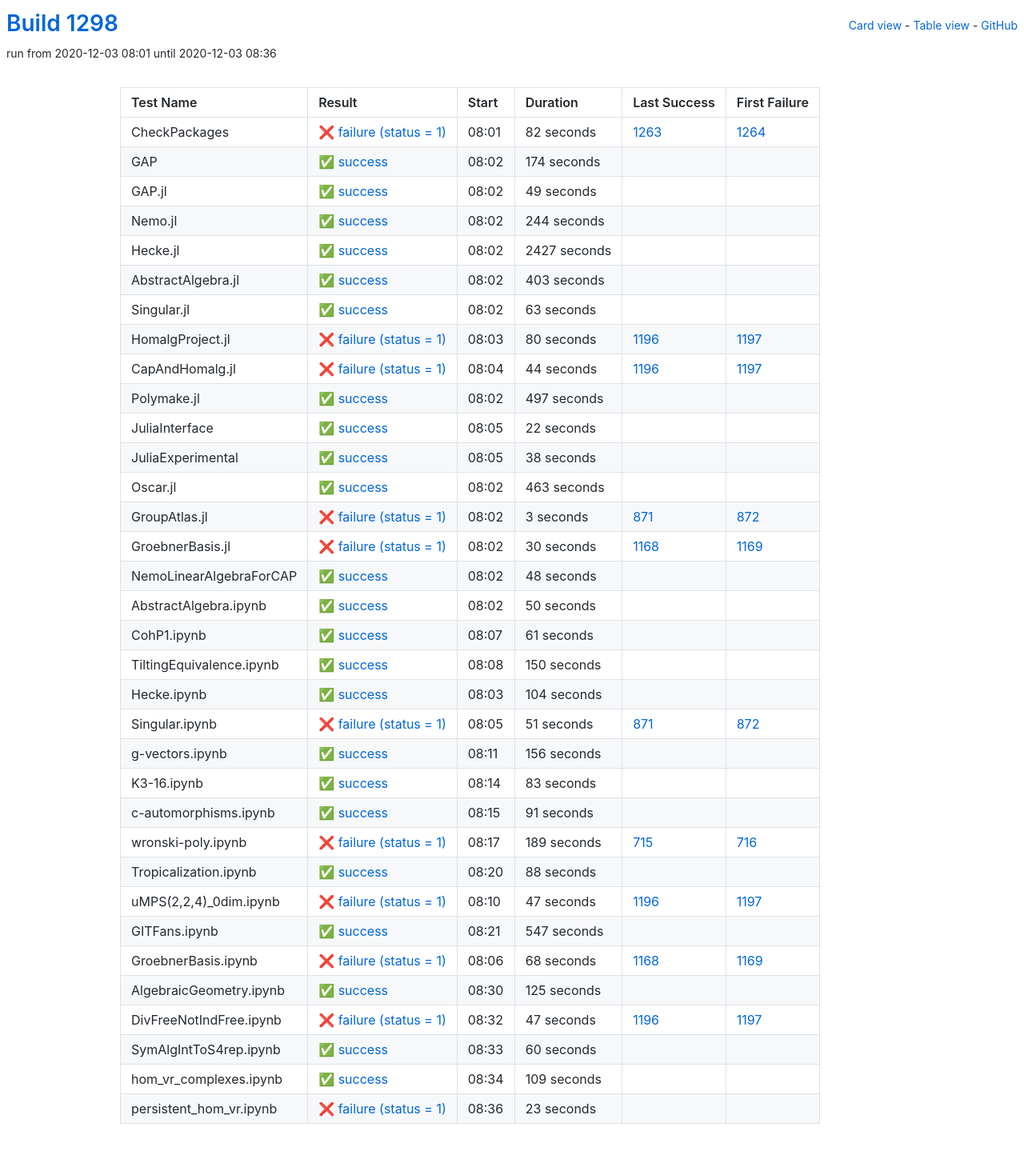
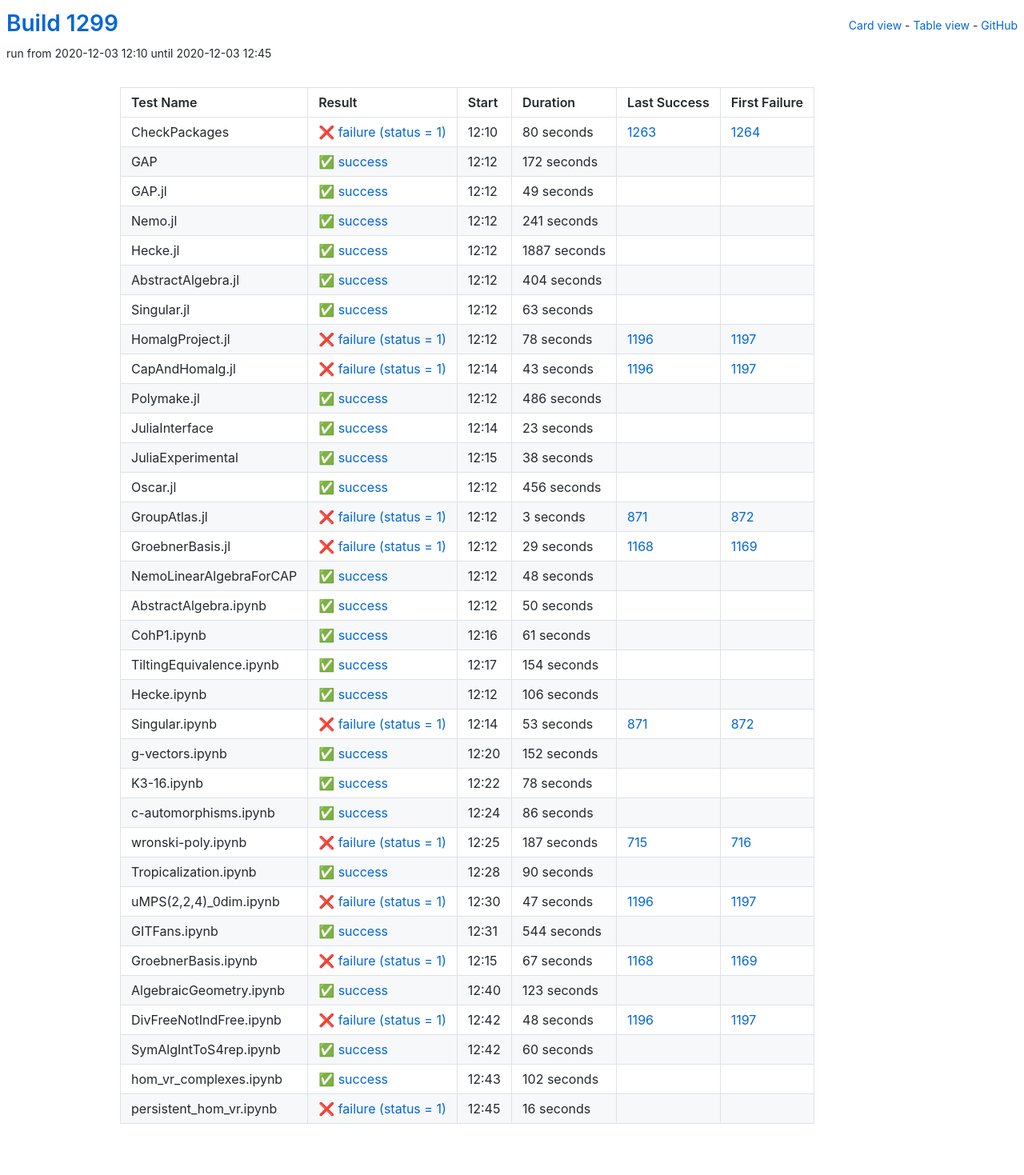
Before and after one commit to oscar-system/oscar-ci-status-stable, a Jekyll site: the page built from table.html, in a window 1280 px wide. Shown: the whole page at 80% size. Built offline with Jekyll 4.4.1, drawn with Linux system fonts in a browser that asks for light colours.

Commit message:
Build #1299

```diff
--- a/_data/ci.yml
+++ b/_data/ci.yml
@@ -1,6 +1,6 @@
 ---
-build: 1298
-build_url: https://oscarci.mathematik.uni-kl.de/job/oscar-stable/1298/
+build: 1299
+build_url: https://oscarci.mathematik.uni-kl.de/job/oscar-stable/1299/
 job: oscar-stable
 organization: oscar-system
 repo: oscar-ci-status-stable
@@ -8,32 +8,32 @@ repourl: https://github.com/oscar-system/oscar-ci-status-stable
 tests:
 - name: CheckPackages
   id: checkpackages
-  log: https://oscarci.mathematik.uni-kl.de/job/oscar-stable/1298/artifact/logs/build-1298/CheckPackages.log
-  start: 2020-12-03 08:01
+  log: https://oscarci.mathematik.uni-kl.de/job/oscar-stable/1299/artifact/logs/build-1299/CheckPackages.log
+  start: 2020-12-03 12:10
   success: false
   exitcode: 1
   status: failure
-  duration: 82
+  duration: 80
   last_success: 1263
   last_success_url: https://oscarci.mathematik.uni-kl.de/job/oscar-stable/1263/
   first_failure: 1264
   first_failure_url: https://oscarci.mathematik.uni-kl.de/job/oscar-stable/1264/
 - name: GAP
   id: gap
-  log: https://oscarci.mathematik.uni-kl.de/job/oscar-stable/1298/artifact/logs/build-1298/GAP.log
-  start: 2020-12-03 08:02
+  log: https://oscarci.mathematik.uni-kl.de/job/oscar-stable/1299/artifact/logs/build-1299/GAP.log
+  start: 2020-12-03 12:12
   success: true
   exitcode: 0
   status: success
-  duration: 174
+  duration: 172
   last_success: false
   last_success_url:
   first_failure: false
   first_failure_url:
 - name: GAP.jl
   id: gap-jl
-  log: https://oscarci.mathematik.uni-kl.de/job/oscar-stable/1298/artifact/logs/build-1298/GAP.jl.log
-  start: 2020-12-03 08:02
+  log: https://oscarci.mathematik.uni-kl.de/job/oscar-stable/1299/artifact/logs/build-1299/GAP.jl.log
+  start: 2020-12-03 12:12
   success: true
   exitcode: 0
   status: success
@@ -44,44 +44,44 @@ tests:
   first_failure_url:
 - name: Nemo.jl
   id: nemo-jl
-  log: https://oscarci.mathematik.uni-kl.de/job/oscar-stable/1298/artifact/logs/build-1298/Nemo.jl.log
-  start: 2020-12-03 08:02
+  log: https://oscarci.mathematik.uni-kl.de/job/oscar-stable/1299/artifact/logs/build-1299/Nemo.jl.log
+  start: 2020-12-03 12:12
   success: true
   exitcode: 0
   status: success
-  duration: 244
+  duration: 241
   last_success: false
   last_success_url:
   first_failure: false
   first_failure_url:
 - name: Hecke.jl
   id: hecke-jl
-  log: https://oscarci.mathematik.uni-kl.de/job/oscar-stable/1298/artifact/logs/build-1298/Hecke.jl.log
-  start: 2020-12-03 08:02
+  log: https://oscarci.mathematik.uni-kl.de/job/oscar-stable/1299/artifact/logs/build-1299/Hecke.jl.log
+  start: 2020-12-03 12:12
   success: true
   exitcode: 0
   status: success
-  duration: 2427
+  duration: 1887
   last_success: false
   last_success_url:
   first_failure: false
   first_failure_url:
 - name: AbstractAlgebra.jl
   id: abstractalgebra-jl
-  log: https://oscarci.mathematik.uni-kl.de/job/oscar-stable/1298/artifact/logs/build-1298/AbstractAlgebra.jl.log
-  start: 2020-12-03 08:02
+  log: https://oscarci.mathematik.uni-kl.de/job/oscar-stable/1299/artifact/logs/build-1299/AbstractAlgebra.jl.log
+  start: 2020-12-03 12:12
   success: true
   exitcode: 0
   status: success
-  duration: 403
+  duration: 404
   last_success: false
   last_success_url:
   first_failure: false
   first_failure_url:
 - name: Singular.jl
   id: singular-jl
-  log: https://oscarci.mathematik.uni-kl.de/job/oscar-stable/1298/artifact/logs/build-1298/Singular.jl.log
-  start: 2020-12-03 08:02
+  log: https://oscarci.mathematik.uni-kl.de/job/oscar-stable/1299/artifact/logs/build-1299/Singular.jl.log
+  start: 2020-12-03 12:12
   success: true
   exitcode: 0
   status: success
@@ -92,56 +92,56 @@ tests:
   first_failure_url:
 - name: HomalgProject.jl
   id: homalgproject-jl
-  log: https://oscarci.mathematik.uni-kl.de/job/oscar-stable/1298/artifact/logs/build-1298/HomalgProject.jl.log
-  start: 2020-12-03 08:03
+  log: https://oscarci.mathematik.uni-kl.de/job/oscar-stable/1299/artifact/logs/build-1299/HomalgProject.jl.log
+  start: 2020-12-03 12:12
   success: false
   exitcode: 1
   status: failure
-  duration: 80
+  duration: 78
   last_success: 1196
   last_success_url: https://oscarci.mathematik.uni-kl.de/job/oscar-stable/1196/
   first_failure: 1197
   first_failure_url: https://oscarci.mathematik.uni-kl.de/job/oscar-stable/1197/
 - name: CapAndHomalg.jl
   id: capandhomalg-jl
-  log: https://oscarci.mathematik.uni-kl.de/job/oscar-stable/1298/artifact/logs/build-1298/CapAndHomalg.jl.log
-  start: 2020-12-03 08:04
+  log: https://oscarci.mathematik.uni-kl.de/job/oscar-stable/1299/artifact/logs/build-1299/CapAndHomalg.jl.log
+  start: 2020-12-03 12:14
   success: false
   exitcode: 1
   status: failure
-  duration: 44
+  duration: 43
   last_success: 1196
   last_success_url: https://oscarci.mathematik.uni-kl.de/job/oscar-stable/1196/
   first_failure: 1197
   first_failure_url: https://oscarci.mathematik.uni-kl.de/job/oscar-stable/1197/
 - name: Polymake.jl
   id: polymake-jl
-  log: https://oscarci.mathematik.uni-kl.de/job/oscar-stable/1298/artifact/logs/build-1298/Polymake.jl.log
-  start: 2020-12-03 08:02
+  log: https://oscarci.mathematik.uni-kl.de/job/oscar-stable/1299/artifact/logs/build-1299/Polymake.jl.log
+  start: 2020-12-03 12:12
   success: true
   exitcode: 0
   status: success
-  duration: 497
+  duration: 486
   last_success: false
   last_success_url:
   first_failure: false
   first_failure_url:
 - name: JuliaInterface
   id: juliainterface
-  log: https://oscarci.mathematik.uni-kl.de/job/oscar-stable/1298/artifact/logs/build-1298/JuliaInterface.log
-  start: 2020-12-03 08:05
+  log: https://oscarci.mathematik.uni-kl.de/job/oscar-stable/1299/artifact/logs/build-1299/JuliaInterface.log
+  start: 2020-12-03 12:14
   success: true
   exitcode: 0
   status: success
-  duration: 22
+  duration: 23
   last_success: false
   last_success_url:
   first_failure: false
   first_failure_url:
 - name: JuliaExperimental
   id: juliaexperimental
-  log: https://oscarci.mathematik.uni-kl.de/job/oscar-stable/1298/artifact/logs/build-1298/JuliaExperimental.log
-  start: 2020-12-03 08:05
+  log: https://oscarci.mathematik.uni-kl.de/job/oscar-stable/1299/artifact/logs/build-1299/JuliaExperimental.log
+  start: 2020-12-03 12:15
   success: true
   exitcode: 0
   status: success
@@ -152,20 +152,20 @@ tests:
   first_failure_url:
 - name: Oscar.jl
   id: oscar-jl
-  log: https://oscarci.mathematik.uni-kl.de/job/oscar-stable/1298/artifact/logs/build-1298/Oscar.jl.log
-  start: 2020-12-03 08:02
+  log: https://oscarci.mathematik.uni-kl.de/job/oscar-stable/1299/artifact/logs/build-1299/Oscar.jl.log
+  start: 2020-12-03 12:12
   success: true
   exitcode: 0
   status: success
-  duration: 463
+  duration: 456
   last_success: false
   last_success_url:
   first_failure: false
   first_failure_url:
 - name: GroupAtlas.jl
   id: groupatlas-jl
-  log: https://oscarci.mathematik.uni-kl.de/job/oscar-stable/1298/artifact/logs/build-1298/GroupAtlas.jl.log
-  start: 2020-12-03 08:02
+  log: https://oscarci.mathematik.uni-kl.de/job/oscar-stable/1299/artifact/logs/build-1299/GroupAtlas.jl.log
+  start: 2020-12-03 12:12
   success: false
   exitcode: 1
   status: failure
@@ -176,20 +176,20 @@ tests:
   first_failure_url: https://oscarci.mathematik.uni-kl.de/job/oscar-stable/872/
 - name: GroebnerBasis.jl
   id: groebnerbasis-jl
-  log: https://oscarci.mathematik.uni-kl.de/job/oscar-stable/1298/artifact/logs/build-1298/GroebnerBasis.jl.log
-  start: 2020-12-03 08:02
+  log: https://oscarci.mathematik.uni-kl.de/job/oscar-stable/1299/artifact/logs/build-1299/GroebnerBasis.jl.log
+  start: 2020-12-03 12:12
   success: false
   exitcode: 1
   status: failure
-  duration: 30
+  duration: 29
   last_success: 1168
   last_success_url: https://oscarci.mathematik.uni-kl.de/job/oscar-stable/1168/
   first_failure: 1169
   first_failure_url: https://oscarci.mathematik.uni-kl.de/job/oscar-stable/1169/
 - name: NemoLinearAlgebraForCAP
   id: nemolinearalgebraforcap
-  log: https://oscarci.mathematik.uni-kl.de/job/oscar-stable/1298/artifact/logs/build-1298/NemoLinearAlgebraForCAP.log
-  start: 2020-12-03 08:02
+  log: https://oscarci.mathematik.uni-kl.de/job/oscar-stable/1299/artifact/logs/build-1299/NemoLinearAlgebraForCAP.log
+  start: 2020-12-03 12:12
   success: true
   exitcode: 0
   status: success
@@ -200,8 +200,8 @@ tests:
   first_failure_url:
 - name: AbstractAlgebra.ipynb
   id: abstractalgebra-ipynb
-  log: https://oscarci.mathematik.uni-kl.de/job/oscar-stable/1298/artifact/logs/build-1298/AbstractAlgebra.ipynb.log
-  start: 2020-12-03 08:02
+  log: https://oscarci.mathematik.uni-kl.de/job/oscar-stable/1299/artifact/logs/build-1299/AbstractAlgebra.ipynb.log
+  start: 2020-12-03 12:12
   success: true
   exitcode: 0
   status: success
@@ -212,8 +212,8 @@ tests:
   first_failure_url:
 - name: CohP1.ipynb
   id: cohp1-ipynb
-  log: https://oscarci.mathematik.uni-kl.de/job/oscar-stable/1298/artifact/logs/build-1298/CohP1.ipynb.log
-  start: 2020-12-03 08:07
+  log: https://oscarci.mathematik.uni-kl.de/job/oscar-stable/1299/artifact/logs/build-1299/CohP1.ipynb.log
+  start: 2020-12-03 12:16
   success: true
   exitcode: 0
   status: success
@@ -224,104 +224,104 @@ tests:
   first_failure_url:
 - name: TiltingEquivalence.ipynb
   id: tiltingequivalence-ipynb
-  log: https://oscarci.mathematik.uni-kl.de/job/oscar-stable/1298/artifact/logs/build-1298/TiltingEquivalence.ipynb.log
-  start: 2020-12-03 08:08
+  log: https://oscarci.mathematik.uni-kl.de/job/oscar-stable/1299/artifact/logs/build-1299/TiltingEquivalence.ipynb.log
+  start: 2020-12-03 12:17
   success: true
   exitcode: 0
   status: success
-  duration: 150
+  duration: 154
   last_success: false
   last_success_url:
   first_failure: false
   first_failure_url:
 - name: Hecke.ipynb
   id: hecke-ipynb
-  log: https://oscarci.mathematik.uni-kl.de/job/oscar-stable/1298/artifact/logs/build-1298/Hecke.ipynb.log
-  start: 2020-12-03 08:03
+  log: https://oscarci.mathematik.uni-kl.de/job/oscar-stable/1299/artifact/logs/build-1299/Hecke.ipynb.log
+  start: 2020-12-03 12:12
   success: true
   exitcode: 0
   status: success
-  duration: 104
+  duration: 106
   last_success: false
   last_success_url:
   first_failure: false
   first_failure_url:
 - name: Singular.ipynb
   id: singular-ipynb
-  log: https://oscarci.mathematik.uni-kl.de/job/oscar-stable/1298/artifact/logs/build-1298/Singular.ipynb.log
-  start: 2020-12-03 08:05
+  log: https://oscarci.mathematik.uni-kl.de/job/oscar-stable/1299/artifact/logs/build-1299/Singular.ipynb.log
+  start: 2020-12-03 12:14
   success: false
   exitcode: 1
   status: failure
-  duration: 51
+  duration: 53
   last_success: 871
   last_success_url: https://oscarci.mathematik.uni-kl.de/job/oscar-stable/871/
   first_failure: 872
   first_failure_url: https://oscarci.mathematik.uni-kl.de/job/oscar-stable/872/
 - name: g-vectors.ipynb
   id: g-vectors-ipynb
-  log: https://oscarci.mathematik.uni-kl.de/job/oscar-stable/1298/artifact/logs/build-1298/g-vectors.ipynb.log
-  start: 2020-12-03 08:11
+  log: https://oscarci.mathematik.uni-kl.de/job/oscar-stable/1299/artifact/logs/build-1299/g-vectors.ipynb.log
+  start: 2020-12-03 12:20
   success: true
   exitcode: 0
   status: success
-  duration: 156
+  duration: 152
   last_success: false
   last_success_url:
   first_failure: false
   first_failure_url:
 - name: K3-16.ipynb
   id: k3-16-ipynb
-  log: https://oscarci.mathematik.uni-kl.de/job/oscar-stable/1298/artifact/logs/build-1298/K3-16.ipynb.log
-  start: 2020-12-03 08:14
+  log: https://oscarci.mathematik.uni-kl.de/job/oscar-stable/1299/artifact/logs/build-1299/K3-16.ipynb.log
+  start: 2020-12-03 12:22
   success: true
   exitcode: 0
   status: success
-  duration: 83
+  duration: 78
   last_success: false
   last_success_url:
   first_failure: false
   first_failure_url:
 - name: c-automorphisms.ipynb
   id: c-automorphisms-ipynb
-  log: https://oscarci.mathematik.uni-kl.de/job/oscar-stable/1298/artifact/logs/build-1298/c-automorphisms.ipynb.log
-  start: 2020-12-03 08:15
+  log: https://oscarci.mathematik.uni-kl.de/job/oscar-stable/1299/artifact/logs/build-1299/c-automorphisms.ipynb.log
+  start: 2020-12-03 12:24
   success: true
   exitcode: 0
   status: success
-  duration: 91
+  duration: 86
   last_success: false
   last_success_url:
   first_failure: false
   first_failure_url:
 - name: wronski-poly.ipynb
   id: wronski-poly-ipynb
-  log: https://oscarci.mathematik.uni-kl.de/job/oscar-stable/1298/artifact/logs/build-1298/wronski-poly.ipynb.log
-  start: 2020-12-03 08:17
+  log: https://oscarci.mathematik.uni-kl.de/job/oscar-stable/1299/artifact/logs/build-1299/wronski-poly.ipynb.log
+  start: 2020-12-03 12:25
   success: false
   exitcode: 1
   status: failure
-  duration: 189
+  duration: 187
   last_success: 715
   last_success_url: https://oscarci.mathematik.uni-kl.de/job/oscar-stable/715/
   first_failure: 716
   first_failure_url: https://oscarci.mathematik.uni-kl.de/job/oscar-stable/716/
 - name: Tropicalization.ipynb
   id: tropicalization-ipynb
-  log: https://oscarci.mathematik.uni-kl.de/job/oscar-stable/1298/artifact/logs/build-1298/Tropicalization.ipynb.log
-  start: 2020-12-03 08:20
+  log: https://oscarci.mathematik.uni-kl.de/job/oscar-stable/1299/artifact/logs/build-1299/Tropicalization.ipynb.log
+  start: 2020-12-03 12:28
   success: true
   exitcode: 0
   status: success
-  duration: 88
+  duration: 90
   last_success: false
   last_success_url:
   first_failure: false
   first_failure_url:
 - name: uMPS(2,2,4)_0dim.ipynb
   id: umps-2-2-4-0dim-ipynb
-  log: https://oscarci.mathematik.uni-kl.de/job/oscar-stable/1298/artifact/logs/build-1298/uMPS-2-2-4-_0dim.ipynb.log
-  start: 2020-12-03 08:10
+  log: https://oscarci.mathematik.uni-kl.de/job/oscar-stable/1299/artifact/logs/build-1299/uMPS-2-2-4-_0dim.ipynb.log
+  start: 2020-12-03 12:30
   success: false
   exitcode: 1
   status: failure
@@ -332,56 +332,56 @@ tests:
   first_failure_url: https://oscarci.mathematik.uni-kl.de/job/oscar-stable/1197/
 - name: GITFans.ipynb
   id: gitfans-ipynb
-  log: https://oscarci.mathematik.uni-kl.de/job/oscar-stable/1298/artifact/logs/build-1298/GITFans.ipynb.log
-  start: 2020-12-03 08:21
+  log: https://oscarci.mathematik.uni-kl.de/job/oscar-stable/1299/artifact/logs/build-1299/GITFans.ipynb.log
+  start: 2020-12-03 12:31
   success: true
   exitcode: 0
   status: success
-  duration: 547
+  duration: 544
   last_success: false
   last_success_url:
   first_failure: false
   first_failure_url:
 - name: GroebnerBasis.ipynb
   id: groebnerbasis-ipynb
-  log: https://oscarci.mathematik.uni-kl.de/job/oscar-stable/1298/artifact/logs/build-1298/GroebnerBasis.ipynb.log
-  start: 2020-12-03 08:06
+  log: https://oscarci.mathematik.uni-kl.de/job/oscar-stable/1299/artifact/logs/build-1299/GroebnerBasis.ipynb.log
+  start: 2020-12-03 12:15
   success: false
   exitcode: 1
   status: failure
-  duration: 68
+  duration: 67
   last_success: 1168
   last_success_url: https://oscarci.mathematik.uni-kl.de/job/oscar-stable/1168/
   first_failure: 1169
   first_failure_url: https://oscarci.mathematik.uni-kl.de/job/oscar-stable/1169/
 - name: AlgebraicGeometry.ipynb
   id: algebraicgeometry-ipynb
-  log: https://oscarci.mathematik.uni-kl.de/job/oscar-stable/1298/artifact/logs/build-1298/AlgebraicGeometry.ipynb.log
-  start: 2020-12-03 08:30
+  log: https://oscarci.mathematik.uni-kl.de/job/oscar-stable/1299/artifact/logs/build-1299/AlgebraicGeometry.ipynb.log
+  start: 2020-12-03 12:40
   success: true
   exitcode: 0
   status: success
-  duration: 125
+  duration: 123
   last_success: false
   last_success_url:
   first_failure: false
   first_failure_url:
 - name: DivFreeNotIndFree.ipynb
   id: divfreenotindfree-ipynb
-  log: https://oscarci.mathematik.uni-kl.de/job/oscar-stable/1298/artifact/logs/build-1298/DivFreeNotIndFree.ipynb.log
-  start: 2020-12-03 08:32
+  log: https://oscarci.mathematik.uni-kl.de/job/oscar-stable/1299/artifact/logs/build-1299/DivFreeNotIndFree.ipynb.log
+  start: 2020-12-03 12:42
   success: false
   exitcode: 1
   status: failure
-  duration: 47
+  duration: 48
   last_success: 1196
   last_success_url: https://oscarci.mathematik.uni-kl.de/job/oscar-stable/1196/
   first_failure: 1197
   first_failure_url: https://oscarci.mathematik.uni-kl.de/job/oscar-stable/1197/
 - name: SymAlgIntToS4rep.ipynb
   id: symalginttos4rep-ipynb
-  log: https://oscarci.mathematik.uni-kl.de/job/oscar-stable/1298/artifact/logs/build-1298/SymAlgIntToS4rep.ipynb.log
-  start: 2020-12-03 08:33
+  log: https://oscarci.mathematik.uni-kl.de/job/oscar-stable/1299/artifact/logs/build-1299/SymAlgIntToS4rep.ipynb.log
+  start: 2020-12-03 12:42
   success: true
   exitcode: 0
   status: success
@@ -392,24 +392,24 @@ tests:
   first_failure_url:
 - name: hom_vr_complexes.ipynb
   id: hom-vr-complexes-ipynb
-  log: https://oscarci.mathematik.uni-kl.de/job/oscar-stable/1298/artifact/logs/build-1298/hom_vr_complexes.ipynb.log
-  start: 2020-12-03 08:34
+  log: https://oscarci.mathematik.uni-kl.de/job/oscar-stable/1299/artifact/logs/build-1299/hom_vr_complexes.ipynb.log
+  start: 2020-12-03 12:43
   success: true
   exitcode: 0
   status: success
-  duration: 109
+  duration: 102
   last_success: false
   last_success_url:
   first_failure: false
   first_failure_url:
 - name: persistent_hom_vr.ipynb
   id: persistent-hom-vr-ipynb
-  log: https://oscarci.mathematik.uni-kl.de/job/oscar-stable/1298/artifact/logs/build-1298/persistent_hom_vr.ipynb.log
-  start: 2020-12-03 08:36
+  log: https://oscarci.mathematik.uni-kl.de/job/oscar-stable/1299/artifact/logs/build-1299/persistent_hom_vr.ipynb.log
+  start: 2020-12-03 12:45
   success: false
   exitcode: 1
   status: failure
-  duration: 23
+  duration: 16
   last_success: false
   last_success_url:
   first_failure: false
```
Also changed, not shown: README.md.
